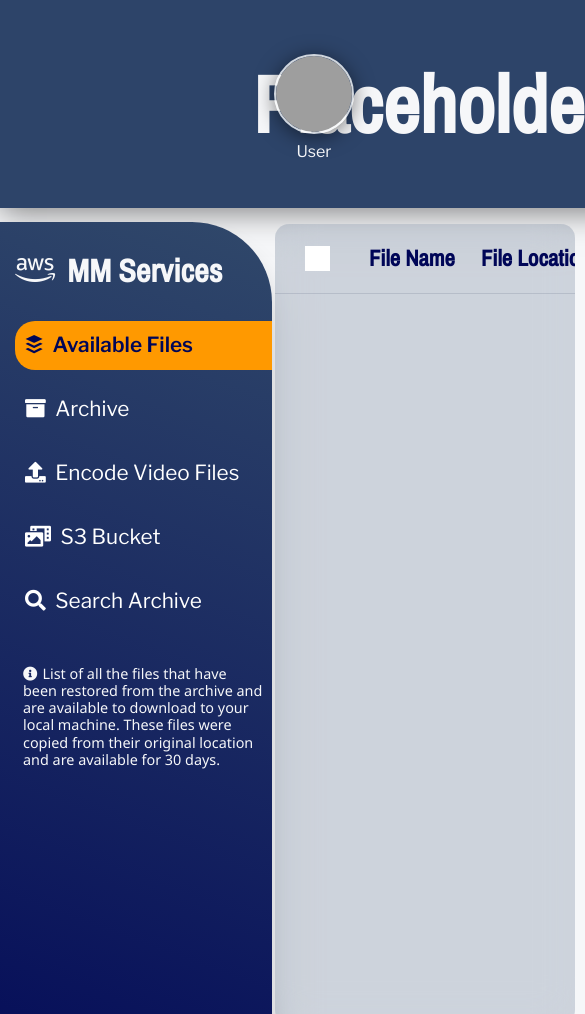
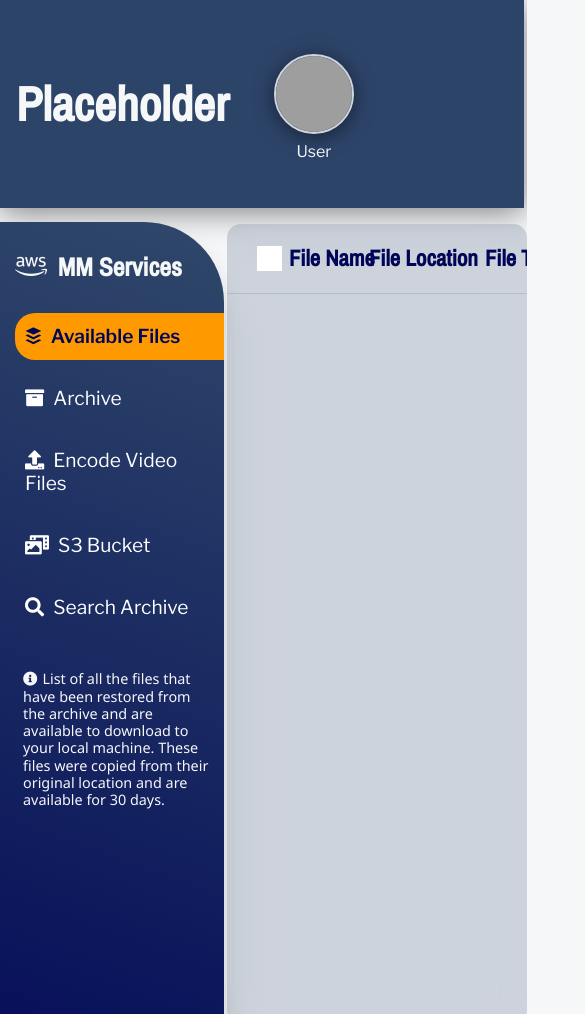
Before and after one commit to aam198/mm-services, a plain HTML site: page index.html in a window 390 px wide. Shown: the top 1014 px of the page, 585 px wide, since content can reach past the window. Drawn offline with nearby package versions, Linux system fonts and the light colour scheme; grey boxes are pictures that could not be loaded.

Commit message:
media query add

```diff
--- a/styles/main.css
+++ b/styles/main.css
@@ -87,7 +87,7 @@ header{
     background-color: var(--banner-color);
     box-shadow: 0 4px 30px rgba(0,0,0,.5);
     height: 100%;
-    min-width: 860px;
+    min-width: 850px;
 }
 
 
@@ -118,7 +118,6 @@ header{
 
 .login-title{
     font-family: var(--font-body);
-
 
 }
 
@@ -554,3 +553,42 @@ box-shadow: 0 0 15px rgba(0, 0, 0, 0.25);
 padding: 35px;
 text-align: center;
 }
+
+
+/* Media Queries */
+
+@media (max-width: 860px){
+    .container{
+        display:grid;
+        grid-template-columns: 1fr 2fr;
+        grid-template-rows: 0.1fr 1fr;
+        grid-template-areas:
+        "header header"
+        "aside main";
+    }
+
+    h1{
+        font-size: 3em;
+    }
+    h2 {
+        font-size: 1.6em;
+    }
+    aside{
+        width: 14rem;
+    }
+    aside a{
+        font-size: 1.2em;
+    }
+    .banner{
+        display: flex;
+        align-items: center;
+        justify-content: start;
+        min-width: 300px;
+        padding-left: 1rem;
+    }
+
+    .card-header h2{
+        margin-left: 2rem;
+    }
+
+}
```
